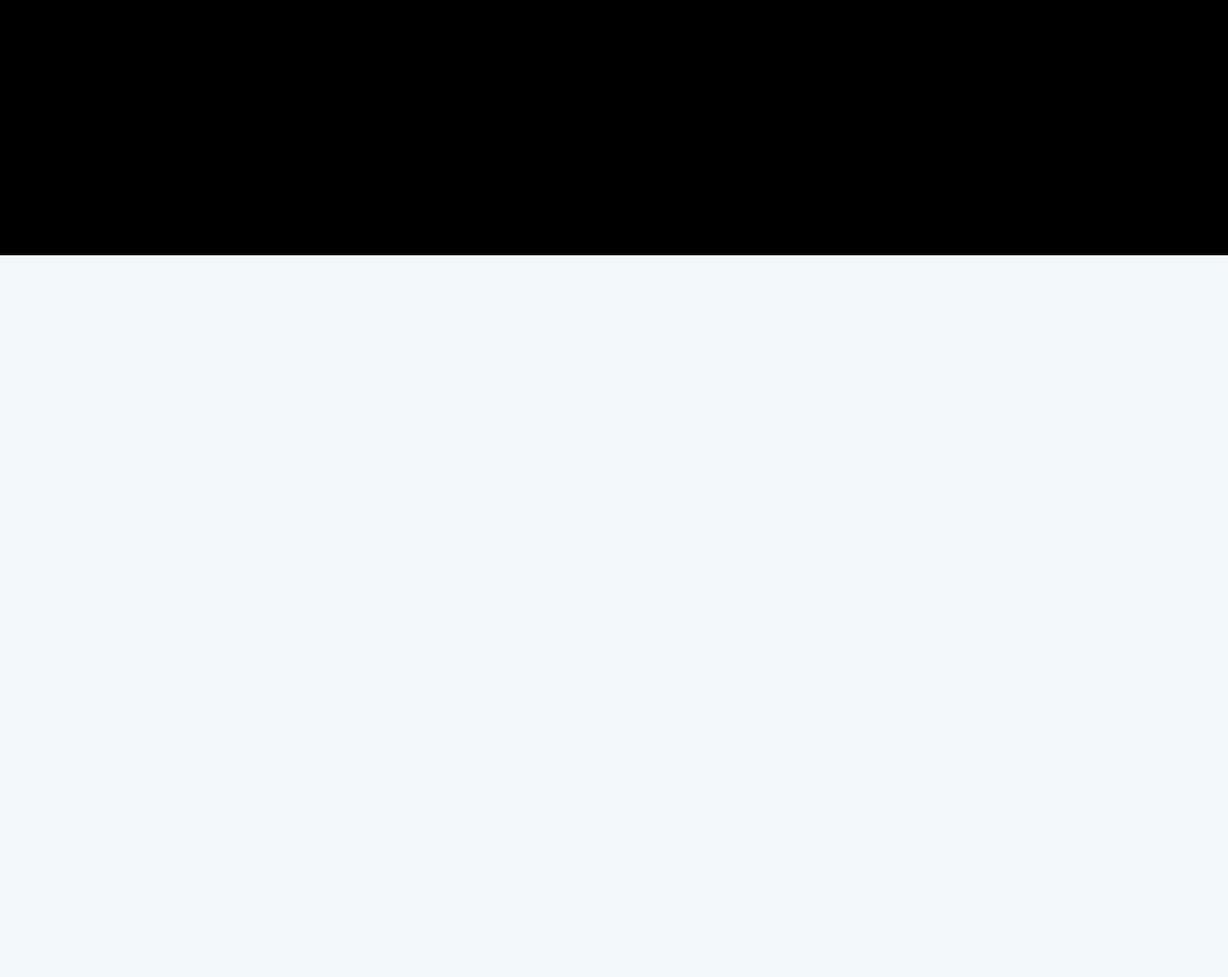
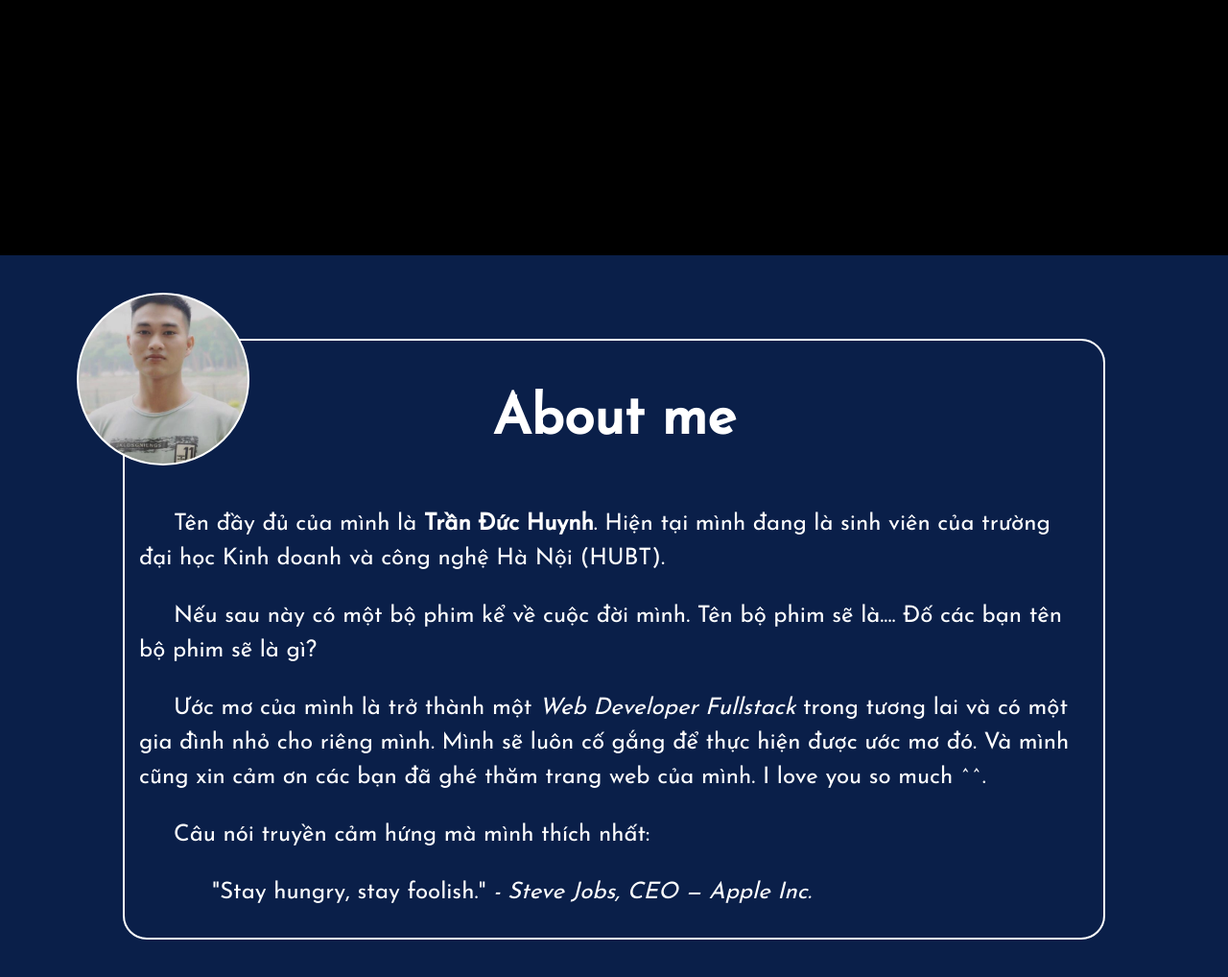
Before and after one commit to tranduchuynh/Personal-Website, a plain HTML site: page index.html in a window 1280 px wide. Shown: the part 534-1552 px from the top of the page at 96% size. Before the commit the page ends 800 px from the top, so only its background shows below. Drawn offline with Linux system fonts and the light colour scheme; a web font is replaced by a local one.

Commit message:
create and style for the feature about-me

```diff
--- /dev/null
+++ b/about.css
@@ -0,0 +1,94 @@
+.about-me {
+	display: flex;
+	justify-content: center;
+	align-items: center;
+	background-color: #0a1f49;
+	color: #FFF;
+}
+
+.about-me .wrap-about {
+	margin: 80px 0px;
+	width: 70%;
+	padding: 5px;
+	border: 2px solid #FFF;
+	border-radius: 25px;
+	background-color: #0a1f49;
+	position: relative;
+}
+
+.about-me .wrap-about .about {
+	display: flex;
+	flex-direction: column;
+	justify-content: center;
+	align-items: center;
+	padding: 10px 10px 0px 10px;
+}
+
+.about-me .wrap-about .wrap-content {
+	max-height: 150px;
+	overflow-x: hidden;
+	overflow-y: scroll;
+}
+
+.about-me .wrap-about .wrap-content .content {
+	font-size: 1em;
+	text-indent: 1.5em;
+	line-height: 1.5em;
+}
+
+.about-me .wrap-about .avt {
+	position: absolute;
+	background-color: #FFF;
+	top: -50px;
+	left: -50px;
+	width: 100px;
+	height: 100px;
+	border: 2px solid #FFF;
+	border-radius: 50%;
+	background-image: url(./tranduchuynh.jpeg);
+	background-size: cover;
+	background-position: center;
+	background-repeat: no-repeat;
+	transform: scale(1);
+	transition: all 0.2;
+}
+
+.about-me .wrap-about .avt .overlay {
+	background-color: rgba(0,0,0,0.1);
+	height: 100%;
+	width: 100%;
+	border-radius: 50%;
+}
+
+.about-me .wrap-about .avt:hover {
+	transform: scale(1.2);
+	transition: all 0.2;
+}
+
+@media only screen and (min-width: 600px) {
+  .about-me {
+  	height: 100vh;
+  }
+
+  .about-me .wrap-about {
+  	width: 80%;
+  }
+
+  .about-me .wrap-about .wrap-content {
+  	max-height: inherit;
+  	overflow-y: hidden;
+  }
+
+  .about-me .wrap-about .wrap-content .content {
+  	font-size: 1.5em;
+  }
+
+  .about-me .wrap-about .about .title {
+  	font-size: 1.8em;
+  }
+
+  .about-me .wrap-about .avt {
+  	width: 180px;
+	height: 180px;
+  }
+}
--- a/header.css
+++ b/header.css
@@ -1,9 +1,9 @@
 @import url('https://fonts.googleapis.com/css?family=Sedgwick+Ave+Display&display=swap');
 .header{
-	background-color: #062d64;
+	background-color: rgba(10, 29, 70, 0.7);
 	display: flex;
 	align-items: center;
-	padding: 20px;
+	padding: 15px;
 	position: fixed;
     width: 100%;
     z-index: 1;
@@ -61,6 +61,7 @@
 .header .menu-icon .drop-menu a:hover{
   	background-color: #e0e0e0;
   	border-right: 2px solid #062d64;
+  	border-left: 2px solid #062d64;
 }
 
 .header .menu-desktop {
@@ -84,7 +85,7 @@
 	color: white;
 	text-decoration: none;
 	font-weight: bold;
-	font-size: 1.2em;
+	font-size: 1.1em;
 }
 
 .header .menu-desktop ul .link-btn a:hover{
--- a/home.css
+++ b/home.css
@@ -46,6 +46,7 @@
     border-radius: 50px;
     color: #40424a;
     font-weight: 700;
+    cursor: pointer;
 }
 
 .home .overlay .fb-btn a {
@@ -56,7 +57,7 @@
 }
 
 .home .overlay .fb-btn:hover {
-	background-color: #0e416e;
+	background-color: #082f60;
 }
 
 @media only screen and (min-width: 600px) {
--- a/index.html
+++ b/index.html
@@ -10,6 +10,7 @@
   	<link rel="stylesheet" type="text/css" href="style.css">
   	<link rel="stylesheet" type="text/css" href="header.css">
   	<link rel="stylesheet" type="text/css" href="home.css">
+  	<link rel="stylesheet" type="text/css" href="about.css">
 </head>
 <body>
 	<div class="container">
@@ -23,7 +24,7 @@
 						<a href="#home">Home</a>
 					</li>
 					<li class="link-btn">
-						<a href="#about">About Me</a>
+						<a href="#about">About me</a>
 					</li>
 					<li class="link-btn">
 						<a href="#hobbies">Hobbies</a>
@@ -34,7 +35,7 @@
 			 	<i id="drop-btn" class="fa fa-bars fa-2x"></i>
 			 	<div id="drop-content" class="drop-menu">
 			 		<a href="#home">Home</a>
-			 		<a href="#about">About Me</a>
+			 		<a href="#about">About me</a>
 			 		<a href="#hobbies">Hobbies</a>
 			 	</div>
 			</div>
@@ -47,7 +48,30 @@
 				<a href="https://www.facebook.com/profile.php?id=100009297396372" target="_blank">Add me on <i class="fab fa-facebook-square"></i></a>
 			</div>
 			</div>
+		</div>
+		<div class="about-me" id="about">
+			<div class="wrap-about">
+				<div class="avt">
+					<div class="overlay">
 
+					</div>
+				</div>
+
+				<div class="about">
+					<div class="title">
+						<h1>About me</h1>
+					</div>
+					<div class="wrap-content">
+						<div class="content">
+							<p>Tên đầy đủ của mình là <strong>Trần Đức Huynh</strong>. Hiện tại mình đang là sinh viên của trường đại học Kinh doanh và công nghệ Hà Nội (HUBT).</p>
+							<p>Nếu sau này có một bộ phim kể về cuộc đời mình. Tên bộ phim sẽ là.... Đố các bạn tên bộ phim sẽ là gì?</p>
+							<p>Ước mơ của mình là trở thành một <i>Web Developer Fullstack</i> trong tương lai và có một gia đình nhỏ cho riêng mình. Mình sẽ luôn cố gắng để thực hiện được ước mơ đó. Và mình cũng xin cảm ơn các bạn đã ghé thăm trang web của mình. I love you so much ^^.</p>
+							<p>Câu nói truyền cảm hứng mà mình thích nhất:</p>
+							<blockquote style="line-height: 1.5em">"Stay hungry, stay foolish."<em> - Steve Jobs, CEO — Apple Inc.</em></blockquote>
+						</div>
+					</div>
+				</div>
+			</div>
 		</div>
 	</div>
 	<script type="text/javascript" src="index.js"></script>
```
Also changed, not shown: tranduchuynh.jpeg (added), 2 other files.
